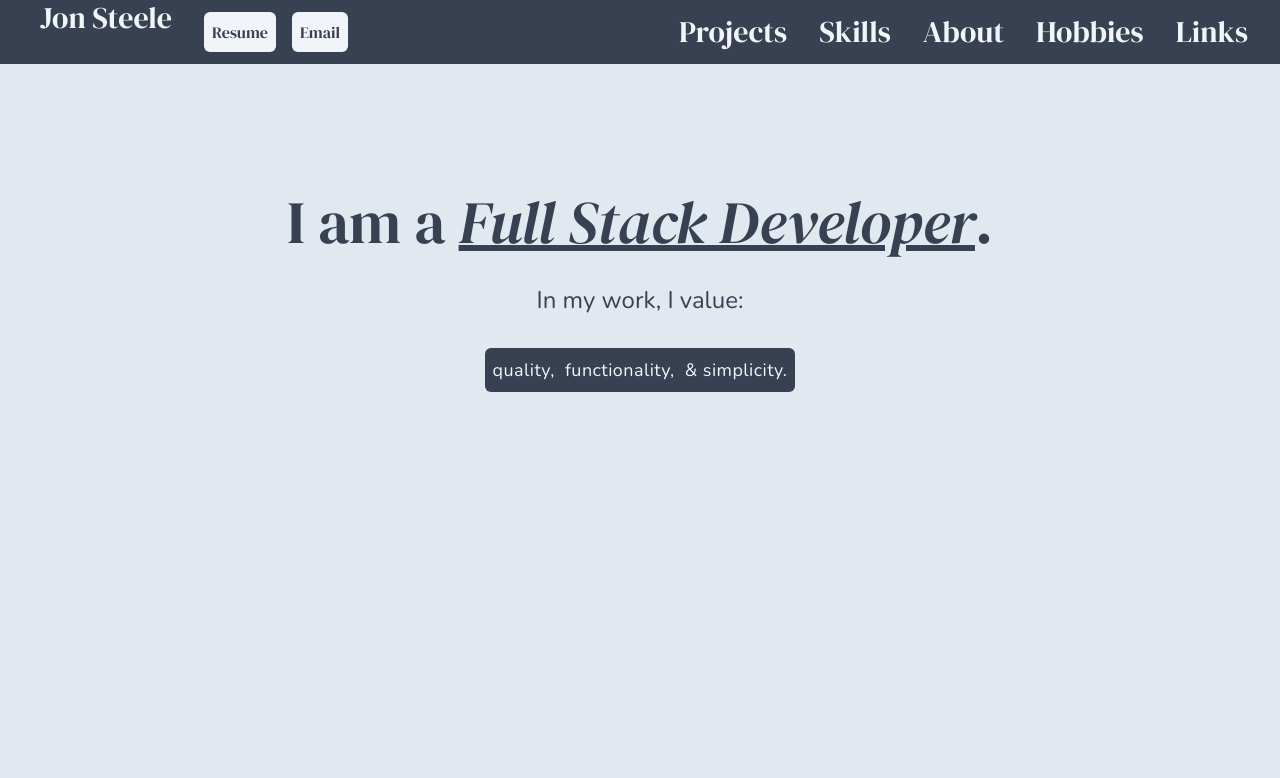
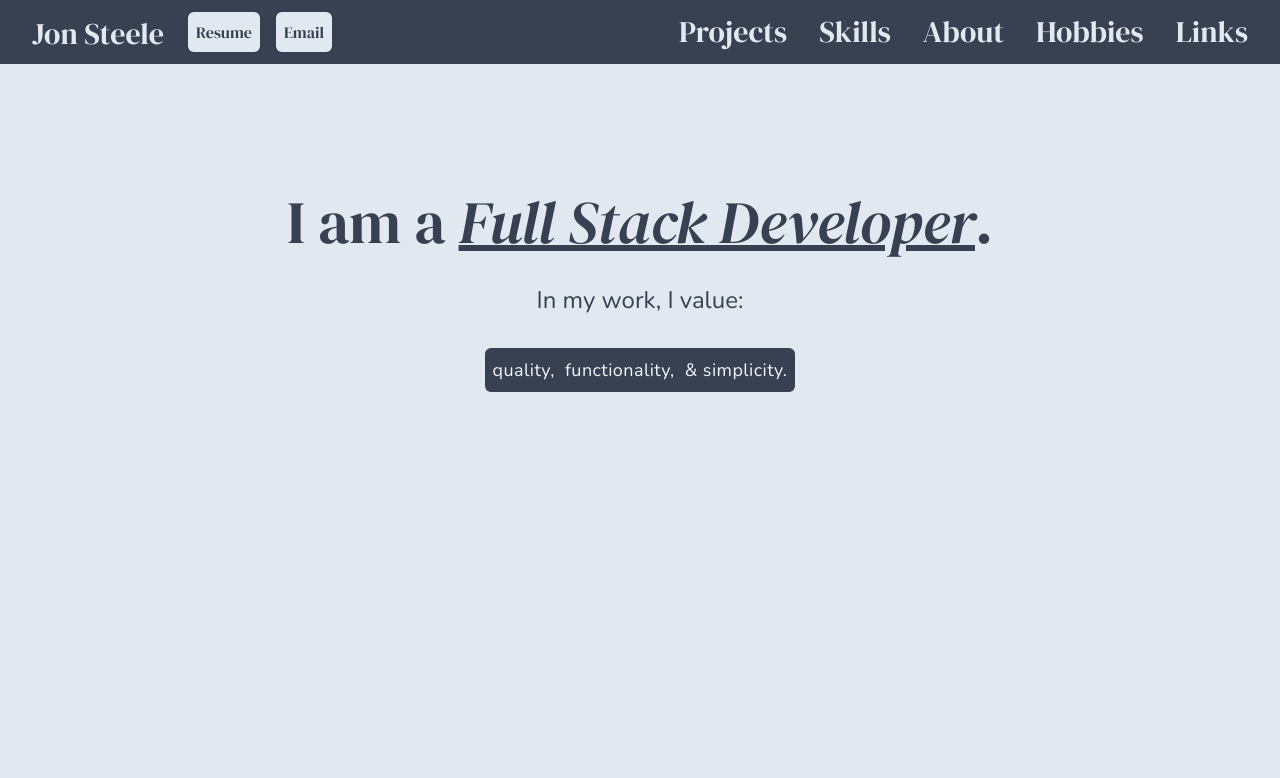
Before and after one commit to jon-steele/Portfolio-Website, a Next.js app: page / in a window 1280 px wide. Shown: the top 778 px of the page. Built offline with nearby package versions, Linux system fonts and the light colour scheme.

Commit message:
Fixed header title issues

```diff
--- a/components/sections/header.js
+++ b/components/sections/header.js
@@ -7,13 +7,13 @@ export default function Header(){
   const [open, setOpen] = useState(false);
 
     return(
-    <header className='h-16 font-ds fixed w-screen top-0 z-50 flex justify-between items-center p-4 bg-gray-700 text-slate-100'>
+    <header className='h-16 font-ds fixed w-screen top-0 z-50 flex justify-between items-center p-4 bg-gray-700 text-slate-200'>
 
       {/* Title, Email & Resume */}
-      <div className='flex items-center'>
-        <Link className="px-4 h-16 text-2xl md:text-3xl hover:text-gray-700 hover:bg-slate-100 transition duration-500 ease-in-out mx-2" href='#home'>Jon Steele</Link>
-        <a href='/images/Jon_Resume.pdf' target="_blank" className='bg-slate-100 text-gray-700 p-2 rounded-md mx-2 '>Resume</a>
-        <a href='mailto:mrjonsteele@gmail.com' target="_blank" className='bg-slate-100 text-gray-700 p-2 rounded-md mx-2' rel="noreferrer">Email</a>
+      <div className='flex items-center justify-center'>
+        <Link className="p-4 text-2xl h-16 md:text-3xl hover:text-gray-700 hover:bg-slate-200 transition duration-500 ease-in-out" href='#home'>Jon Steele</Link>
+        <a href='/images/Jon_Resume.pdf' target="_blank" className='bg-slate-200 text-gray-700 p-2 rounded-md mx-2 '>Resume</a>
+        <a href='mailto:mrjonsteele@gmail.com' target="_blank" className='bg-slate-200 text-gray-700 p-2 rounded-md mx-2' rel="noreferrer">Email</a>
       </div>
 
       {/* FiMenu represents the hamburger menu. It remains hidden, unless the screen size is less than 1024 pixels*/}
@@ -21,11 +21,11 @@ export default function Header(){
 
       {/* Navigation links */}
       <nav className={`${open ? "block" : "hidden"} bg-gray-700 fixed right-0 top-16 lg:static flex flex-col lg:block lg:flex-row`}>
-        <Link className="p-4 text-2xl md:text-3xl hover:text-gray-700 hover:bg-slate-100 transition duration-500 ease-in-out" href='#projects'>Projects</Link>
-        <Link className="p-4 text-2xl md:text-3xl hover:text-gray-700 hover:bg-slate-100 transition duration-500 ease-in-out" href='#skills'>Skills</Link>
-        <Link className="p-4 text-2xl md:text-3xl hover:text-gray-700 hover:bg-slate-100 transition duration-500 ease-in-out" href='#about'>About</Link>
-        <Link className="p-4 text-2xl md:text-3xl hover:text-gray-700 hover:bg-slate-100 transition duration-500 ease-in-out" href='#hobbies'>Hobbies</Link>
-        <Link className="p-4 text-2xl md:text-3xl hover:text-gray-700 hover:bg-slate-100 transition duration-500 ease-in-out" href='#contact'>Links</Link>
+        <Link className="p-4 text-2xl md:text-3xl hover:text-gray-700 hover:bg-slate-200 transition duration-500 ease-in-out" href='#projects'>Projects</Link>
+        <Link className="p-4 text-2xl md:text-3xl hover:text-gray-700 hover:bg-slate-200 transition duration-500 ease-in-out" href='#skills'>Skills</Link>
+        <Link className="p-4 text-2xl md:text-3xl hover:text-gray-700 hover:bg-slate-200 transition duration-500 ease-in-out" href='#about'>About</Link>
+        <Link className="p-4 text-2xl md:text-3xl hover:text-gray-700 hover:bg-slate-200 transition duration-500 ease-in-out" href='#hobbies'>Hobbies</Link>
+        <Link className="p-4 text-2xl md:text-3xl hover:text-gray-700 hover:bg-slate-200 transition duration-500 ease-in-out" href='#contact'>Links</Link>
       </nav>
 
     </header>
```
